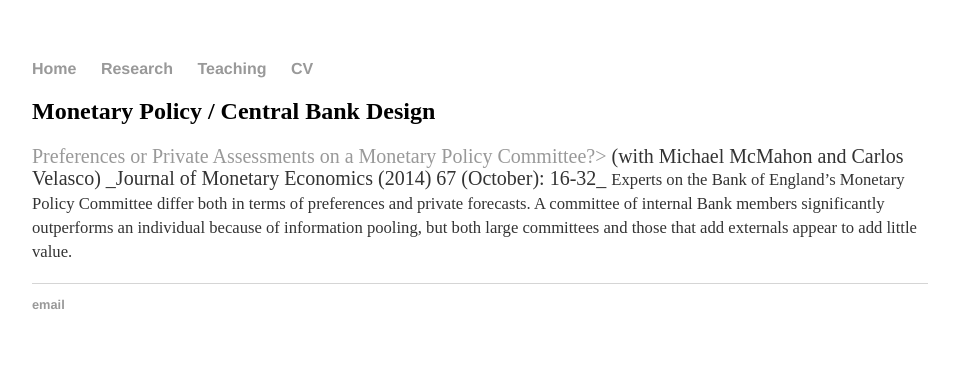
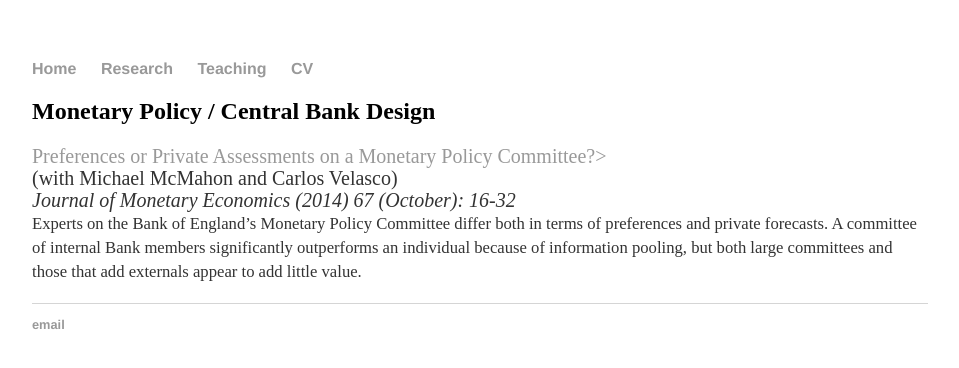
Before and after one commit to sekhansen/sekhansen.github.io, a Jekyll site: the page built from research.html, in a window 1280 px wide. Shown: the top 368 px of the page, without its empty margins (160-1119 px from the left). Built offline with Jekyll 4.4.1, drawn with Linux system fonts in a browser that asks for light colours.

```diff
--- a/research.html
+++ b/research.html
@@ -6,7 +6,7 @@ title: research
 
 <p>
 <a href="http://www.sciencedirect.com/science/article/pii/S0304393214000841"> Preferences or Private Assessments on a Monetary Policy Committee?></a>
-(with Michael McMahon and Carlos Velasco)
-_Journal of Monetary Economics (2014) 67 (October): 16-32_
-<small>Experts on the Bank of England’s Monetary Policy Committee differ both in terms of preferences and private forecasts.  A committee of internal Bank members significantly outperforms an individual because of information pooling, but both large committees and those that add externals appear to add little value.</small>
+<br>(with Michael McMahon and Carlos Velasco)
+  <br><i>Journal of Monetary Economics (2014) 67 (October): 16-32</i>
+<br><small>Experts on the Bank of England’s Monetary Policy Committee differ both in terms of preferences and private forecasts.  A committee of internal Bank members significantly outperforms an individual because of information pooling, but both large committees and those that add externals appear to add little value.</small>
 </p>
```
